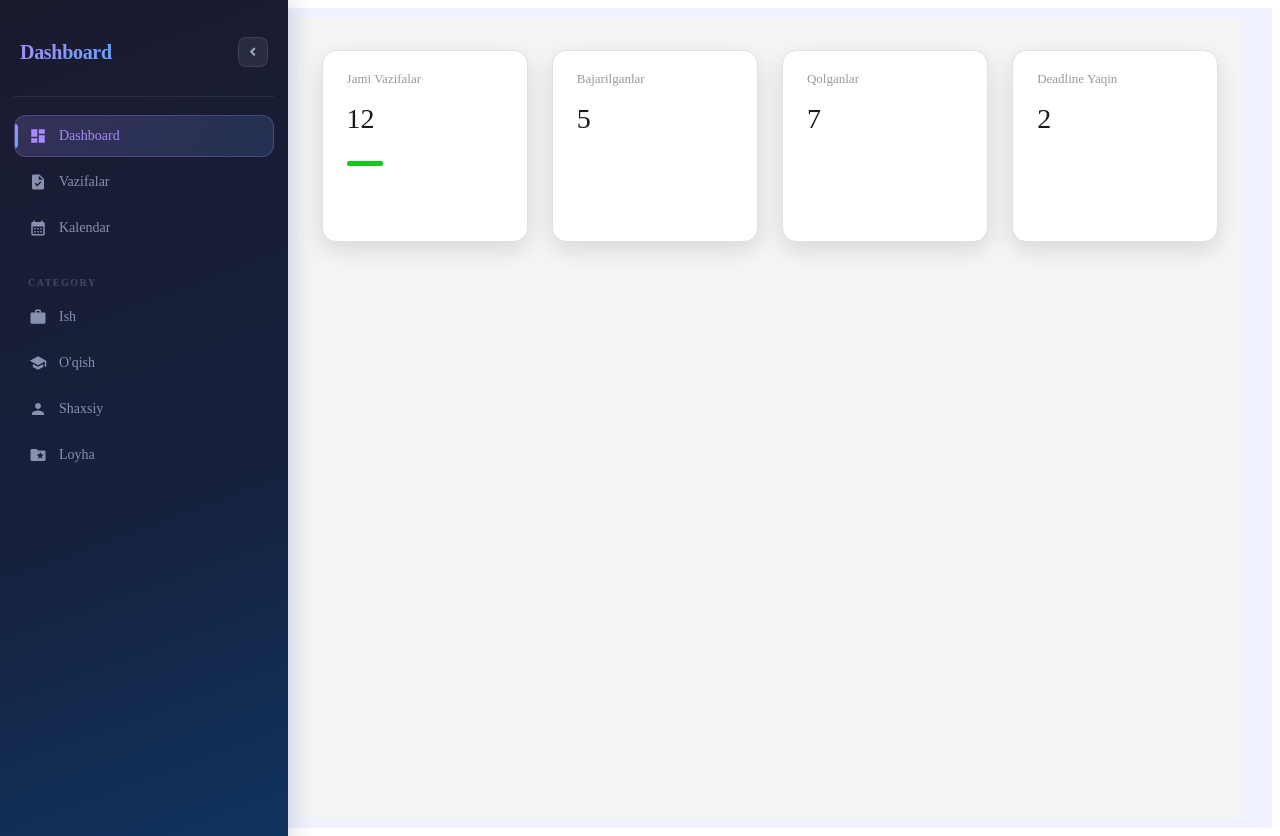
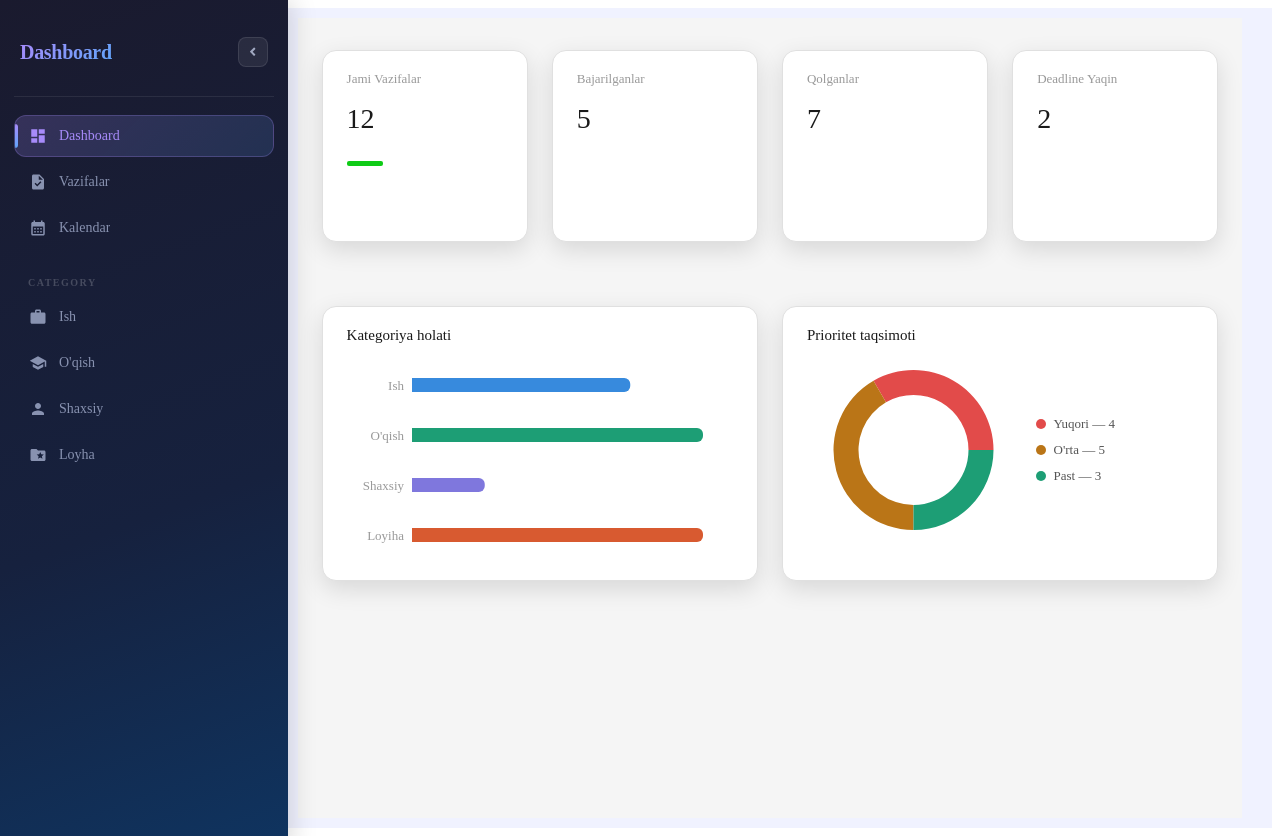
Before and after one commit to sherozxon-FR/DASHBOARD-todo, a React (Vite) app: page / in a window 1280 px wide. Built offline with nearby package versions, Linux system fonts and the light colour scheme.

Commit message:
qisman chart qushiladi

```diff
--- a/package.json
+++ b/package.json
@@ -13,7 +13,8 @@
     "react": "^19.0.0",
     "react-dom": "^19.0.0",
     "react-icons": "^5.6.0",
-    "react-router-dom": "^7.13.1"
+    "react-router-dom": "^7.13.1",
+    "recharts": "^3.8.0"
   },
   "devDependencies": {
     "@eslint/js": "^9.21.0",
--- /dev/null
+++ b/src/Charts/CategoryChart.jsx
@@ -0,0 +1,39 @@
+import styles from "./Charts.module.css"
+import { BarChart, Bar, XAxis, YAxis, ResponsiveContainer, Cell } from "recharts"
+
+const data = [
+    { name: "Ish", count: 3 },
+    { name: "O'qish", count: 4 },
+    { name: "Shaxsiy", count: 1 },
+    { name: "Loyiha", count: 4 },
+]
+
+const colors = ["#378ADD", "#1D9E75", "#7F77DD", "#D85A30"]
+
+const CategoryChart = () => {
+    return (
+        <div className={styles.chartCart}>
+            <h3 className={styles.chartTitle}>Kategoriya holati</h3>
+            <ResponsiveContainer width="100%" height={200}>
+                <BarChart data={data} layout="vertical" margin={{ top: 0, right: 30, left: 0, bottom: 0 }}>
+                    <XAxis type="number" hide />
+                    <YAxis
+                        type="category"
+                        dataKey="name"
+                        width={65}
+                        tick={{ fontSize: 13, fill: "#999" }}
+                        axisLine={false}
+                        tickLine={false}
+                    />
+                    <Bar dataKey="count" radius={[0, 6, 6, 0]} barSize={14}>
+                        {data.map((_, i) => (
+                            <Cell key={i} fill={colors[i]} />
+                        ))}
+                    </Bar>
+                </BarChart>
+            </ResponsiveContainer>
+        </div>
+    )
+}
+
+export default CategoryChart
--- /dev/null
+++ b/src/Charts/Charts.module.css
@@ -0,0 +1,59 @@
+.ChartConatiner {
+    width: 95%;
+    margin: 0 auto;
+    display: grid;
+    grid-template-columns: repeat(auto-fit, minmax(280px, 1fr));
+    gap: 24px;
+    padding: 2rem 0;
+}
+
+.chartCart {
+    background: #ffffff;
+    border-radius: 14px;
+    border: 0.5px solid #e0e0e0;
+    box-shadow: 0 8px 24px rgba(0, 0, 0, 0.12);
+    padding: 1.25rem 1.5rem;
+    transition: transform 0.2s ease, box-shadow 0.2s ease;
+}
+
+.chartCart:hover {
+    transform: translateY(-4px);
+    box-shadow: 0 16px 40px rgba(0, 0, 0, 0.18);
+}
+
+.chartTitle {
+    margin: 0 0 1rem;
+    font-size: 15px;
+    font-weight: 500;
+    color: #1a1a1a;
+}
+
+.donutWrapper {
+    display: flex;
+    align-items: center;
+    gap: 16px;
+}
+
+.donutLegend {
+    display: flex;
+    flex-direction: column;
+    gap: 10px;
+}
+
+.legendItem {
+    display: flex;
+    align-items: center;
+    gap: 8px;
+}
+
+.legendDot {
+    width: 10px;
+    height: 10px;
+    border-radius: 50%;
+    flex-shrink: 0;
+}
+
+.legendTxt {
+    font-size: 13px;
+    color: #555;
+}
--- /dev/null
+++ b/src/Charts/TaqsimotChart.jsx
@@ -0,0 +1,46 @@
+import styles from "./Charts.module.css"
+import { PieChart, Pie, Cell, ResponsiveContainer } from "recharts"
+
+const data = [
+    { name: "Yuqori", value: 4, color: "#E24B4A" },
+    { name: "O'rta", value: 5, color: "#BA7517" },
+    { name: "Past", value: 3, color: "#1D9E75" },
+]
+
+const TaqsimotChart = () => {
+    return (
+        <div className={styles.chartCart}>
+            <h3 className={styles.chartTitle}>Prioritet taqsimoti</h3>
+            <div className={styles.donutWrapper}>
+                <ResponsiveContainer width="55%" height={180}>
+                    <PieChart>
+                        <Pie
+                            data={data}
+                            cx="50%"
+                            cy="50%"
+                            innerRadius={55}
+                            outerRadius={80}
+                            dataKey="value"
+                            strokeWidth={0}
+                        >
+                            {data.map((item, i) => (
+                                <Cell key={i} fill={item.color} />
+                            ))}
+                        </Pie>
+                    </PieChart>
+                </ResponsiveContainer>
+
+                <div className={styles.donutLegend}>
+                    {data.map((item, i) => (
+                        <div key={i} className={styles.legendItem}>
+                            <span className={styles.legendDot} style={{ background: item.color }} />
+                            <span className={styles.legendTxt}>{item.name} — {item.value}</span>
+                        </div>
+                    ))}
+                </div>
+            </div>
+        </div>
+    )
+}
+
+export default TaqsimotChart
--- a/src/pages/Dashboard.jsx
+++ b/src/pages/Dashboard.jsx
@@ -1,3 +1,5 @@
+import CategoryChart from "../Charts/CategoryChart"
+import TaqsimotChart from "../Charts/TaqsimotChart"
 import styles from './dasboard.module.css'
 
 function Dashboard() {
@@ -23,6 +25,7 @@ function Dashboard() {
   ]
   return (
     <div className={styles.DashboardContainer}>
+      {/* cart  container  */}
       <div className={styles.cartCntainer}>
         {headCart && headCart.map((txt) => {
           return (
@@ -37,6 +40,12 @@ function Dashboard() {
           )
         })}
       </div>
+      {/*   chart container  */}
+      <div className={styles.ChartConatiner}>
+        <CategoryChart />
+        <TaqsimotChart />
+      </div>
+
 
 
 
--- a/src/pages/dasboard.module.css
+++ b/src/pages/dasboard.module.css
@@ -53,3 +53,13 @@
     background: #0fcb16;
     border-radius: 2px;
 }
+
+/* ChartConatiner — faqat layout */
+.ChartConatiner {
+    width: 95%;
+    margin: 0 auto;
+    display: grid;
+    grid-template-columns: repeat(auto-fit, minmax(280px, 1fr));
+    gap: 24px;
+    padding: 2rem 0;
+}
```
Also changed, not shown: 1 other file (tests, documents, lock files or other folders).
